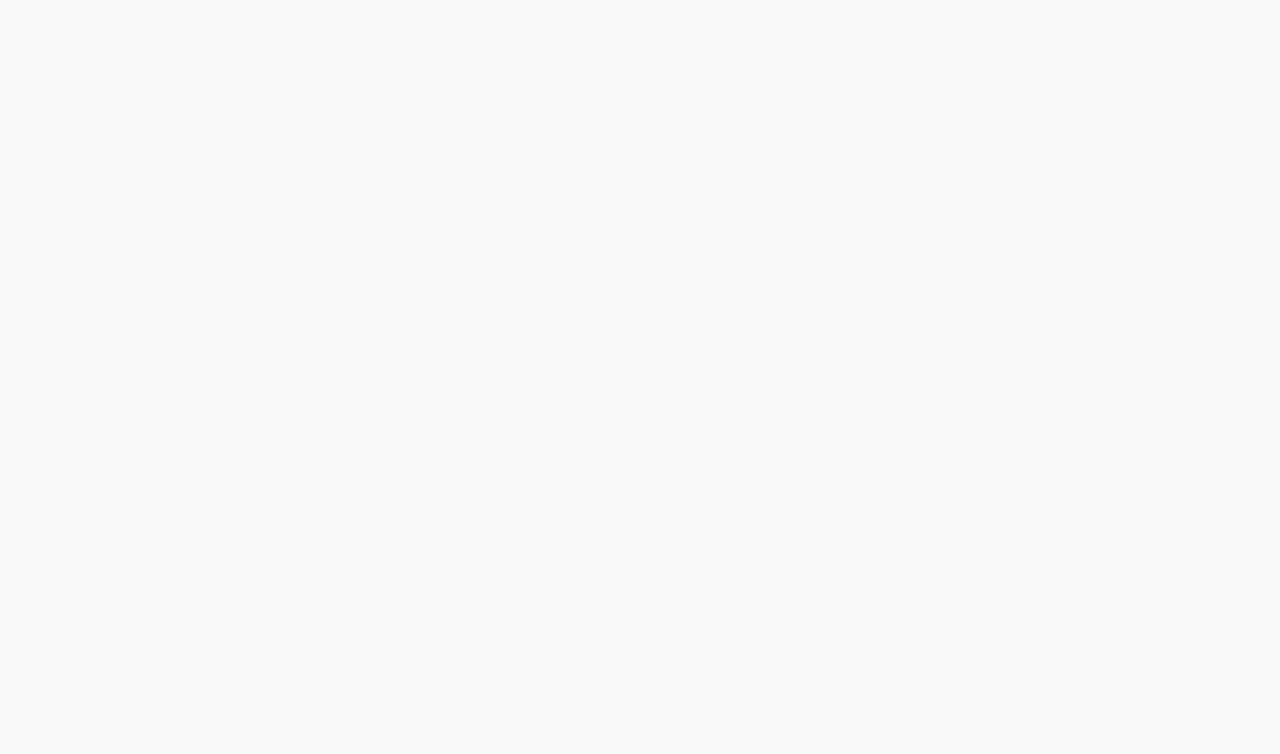
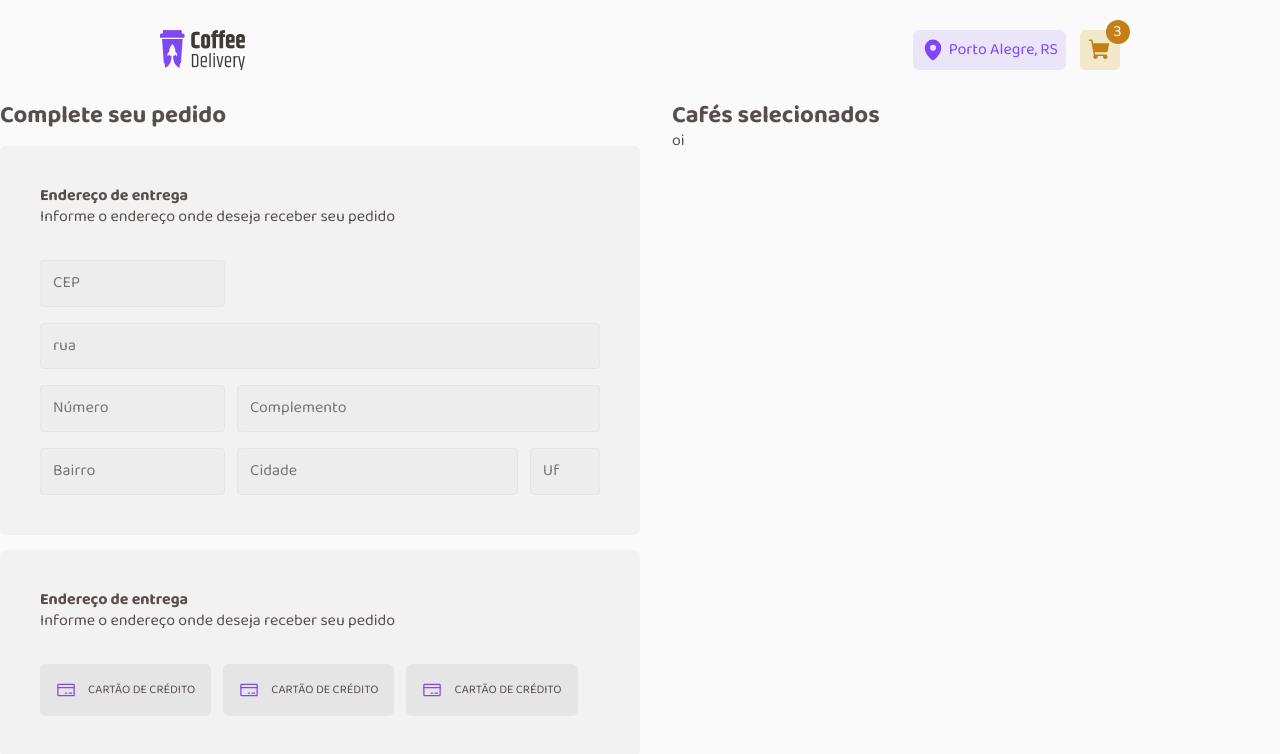
Before and after one commit to karendantas/coffee_delivery_reactjs, a React (Vite) app: page /cart in a window 1280 px wide. Before the commit this address had no page. Shown: the top 754 px of the page. Built offline with nearby package versions, Linux system fonts and the light colour scheme; the HTML template or start-up script is replaced by a standard one.

Commit message:
refactor: change checkout page to cart page

```diff
--- a/src/components/ProductCart/index.tsx
+++ /dev/null
@@ -1,10 +0,0 @@
-import { ProductCartContainer } from "./styles";
-
-
-export function ProductCart (){
-    return (
-        <ProductCartContainer>
-
-        </ProductCartContainer>
-    )
-}
--- a/src/components/ProductCart/styles.ts
+++ /dev/null
@@ -1,17 +0,0 @@
-import styled from 'styled-components';
-
-export const ProductCartContainer = styled.div`
-    width: 100%;
-
-    background-color: ${props => props.theme['base-card']};
-
-    border-bottom-left-radius: 36px;
-    border-top-right-radius: 36px;
-
-    display: flex;
-    flex-direction: column;
-    align-items: center;
-
-    margin-top: 0.9375rem;
-
-`;
--- a/src/pages/checkout/index.tsx
+++ b/src/pages/cart/index.tsx
@@ -1,15 +1,15 @@
-import { AddressForm, PaymentForm } from '../../components/form';
-import { ProductCart } from '../../components/ProductCart';
+import { AddressForm, PaymentForm } from './components/form';
 
 import { AddressFormContainer,
-        CheckoutContainer,
+        CartContainer,
         InfosCotainer,
-        PaymentFormContainer } from './styles';
+        PaymentFormContainer,
+        ProductCart} from './styles';
 
-export function Checkout(){
+export function Cart(){
     return (
 
-        <CheckoutContainer>
+        <CartContainer>
             <form>
                 <div>
                     <h2>Complete seu pedido </h2>
@@ -37,10 +37,10 @@ export function Checkout(){
                 <div>
                     <h2>Cafés selecionados </h2>
                     <ProductCart>
-
+                        oi
                     </ProductCart>
                 </div>
             </form>
-        </CheckoutContainer>
+        </CartContainer>
     )
 }
--- a/src/pages/checkout/styles.ts
+++ b/src/pages/cart/styles.ts
@@ -1,6 +1,6 @@
 import styled from 'styled-components';
 
-export const CheckoutContainer = styled.div`
+export const CartContainer = styled.div`
     width: 100%;
     height: 100vh;
 
@@ -37,3 +37,8 @@ export const AddressFormContainer = styled(BaseFormContainer)`
 
 export const PaymentFormContainer = styled(BaseFormContainer)`
 `;
+
+export const ProductCart = styled.div`
+
+
+`;
--- a/src/routes/index.tsx
+++ b/src/routes/index.tsx
@@ -1,7 +1,7 @@
 import { Routes, Route } from 'react-router-dom';
 
 import { Home } from '../pages/home';
-import { Checkout } from '../pages/checkout';
+import { Cart } from '../pages/cart';
 import { Success } from '../pages/success';
 
 import { DefaultLayout } from '../layout/defaultLayout';
@@ -11,7 +11,7 @@ export function Router(){
         <Routes>
             <Route path='/' element= {<DefaultLayout />}>
                 <Route path='/' element = { <Home/> } />
-                <Route path='/checkout' element = { <Checkout/> } />
+                <Route path='/cart' element = { <Cart/> } />
                 <Route path='/success' element = { <Success/> } />
             </Route>
         </Routes>
```
Also changed, not shown: src/pages/cart/components/form/index.tsx (renamed from src/components/form/index.tsx), src/pages/cart/components/form/styles.ts (renamed from src/components/form/styles.ts).
